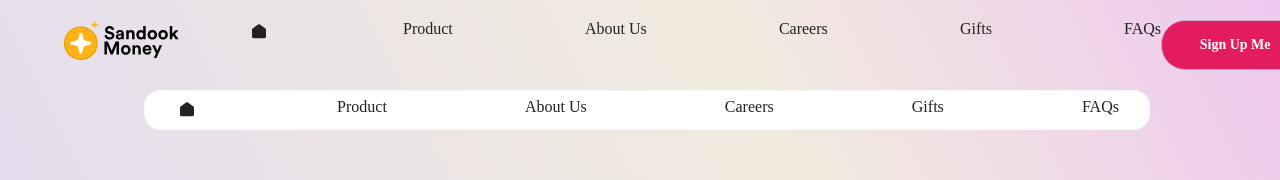
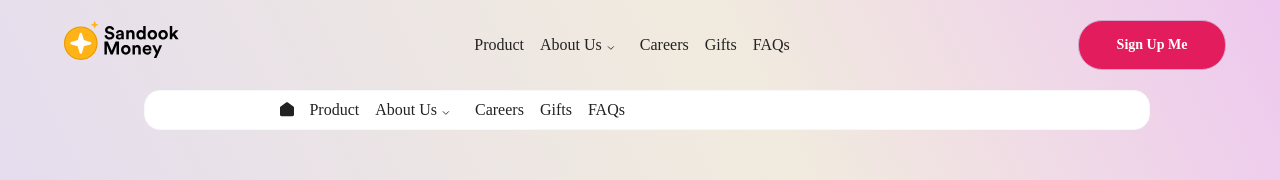
Before and after one commit to Sandook-Money/website, a SvelteKit app: page / in a window 1280 px wide. Shown: the top 180 px of the page. Built offline with nearby package versions, Linux system fonts and the light colour scheme.

Commit message:
features

```diff
--- a/src/routes/+page.svelte
+++ b/src/routes/+page.svelte
@@ -16,6 +16,7 @@
 			bgColor={'#FFFFFF'}
 			isLogoVisible={false}
 			isSignupButtonVisible={false}
+			isLeftIconVisible={true}
 		/>
 	</div>
 	<img id="main-banner-mobile-app-img" src={MainBannerMobileImg} alt="main-app-demo" />
--- a/src/routes/nav.svelte
+++ b/src/routes/nav.svelte
@@ -1,9 +1,11 @@
 <script>
 	import homeIcon from '$lib/icons/home.svg';
 	import LogoImg from '$lib/images/logo.svg';
+	import ArrowDownIcon from '$lib/icons/arrow-down.svg';
 	import Button from './button.svelte';
 	export let bgColor = 'transparent';
 	export let isLogoVisible = false;
+	export let isLeftIconVisible = false;
 	export let isSignupButtonVisible = false;
 	export let navId = 'main-nav';
 	const navLinks = [
@@ -15,7 +17,7 @@
 		{
 			name: 'About Us',
 			url: '/#',
-			icon: ''
+			icon: ArrowDownIcon
 		},
 		{
 			name: 'Careers',
@@ -44,14 +46,24 @@
 		{/if}
 
 		<div class="nav-links">
-			<img class="nav-link-icon" src={homeIcon} alt="home icon" />
-			{#each navLinks as { name, url }}
-				<a href={url}>{name}</a>
+			{#if isLeftIconVisible}
+				<img class="nav-link-icon-left" src={homeIcon} alt="home icon" />
+			{/if}
+
+			{#each navLinks as { name, url, icon }}
+				<div class="link">
+					<a href={url}>{name}</a>
+					{#if icon}
+						<img style="width: 8px; height: 4px;" src={icon} alt="nav-icon" />
+					{/if}
+				</div>
 			{/each}
 		</div>
 		{#if isSignupButtonVisible}
-			<div class="cta">
-				<Button>Sign up</Button>
+			<div class="nav-actions">
+				<div class="cta">
+					<Button>Sign up</Button>
+				</div>
 			</div>
 		{/if}
 	</div>
@@ -63,8 +75,9 @@
 	}
 
 	#main-nav {
-		display: grid;
-		grid-template-columns: 1fr 5fr 1fr;
+		display: flex;
+		flex-direction: row;
+		justify-content: flex-start;
 		padding: 20px;
 		padding-left: 5%;
 		padding-right: 5%;
@@ -72,8 +85,9 @@
 	}
 
 	#main-nav-secondary {
-		display: grid;
-		grid-template-columns: 1fr;
+		display: flex;
+		flex-direction: row;
+		justify-content: flex-start;
 		border-radius: 16px;
 		max-width: 944px;
 		max-height: 56px;
@@ -85,17 +99,31 @@
 	}
 
 	.nav-links {
+		width: 60%;
 		display: flex;
 		flex-direction: row;
-        justify-content: space-between;
+		justify-content: center;
+		align-items: center;
 	}
 
-    .nav-link-icon {
-        width: 24px;
-        height: 24px;
-    }
+	.nav-links .link {
+		margin-right: 15px;
+	}
 
+	.nav-links a {
+		margin-right: 1px;
+	}
+	.nav-links img {
+		margin-right: 10px;
+	}
+	.nav-link-icon-left {
+		width: 24px;
+		height: 24px;
+	}
 	.logo {
+		width: 15%;
+	}
+	.logo img {
 		width: 114.65px;
 		height: 40px;
 	}
@@ -104,4 +132,10 @@
 		text-decoration: none;
 		color: #222222;
 	}
+	.nav-actions {
+		width: 20%;
+		display: flex;
+		flex-direction: row;
+		justify-content: center;
+	}
 </style>
```
Also changed, not shown: src/lib/icons/arrow-down.svg (added).
